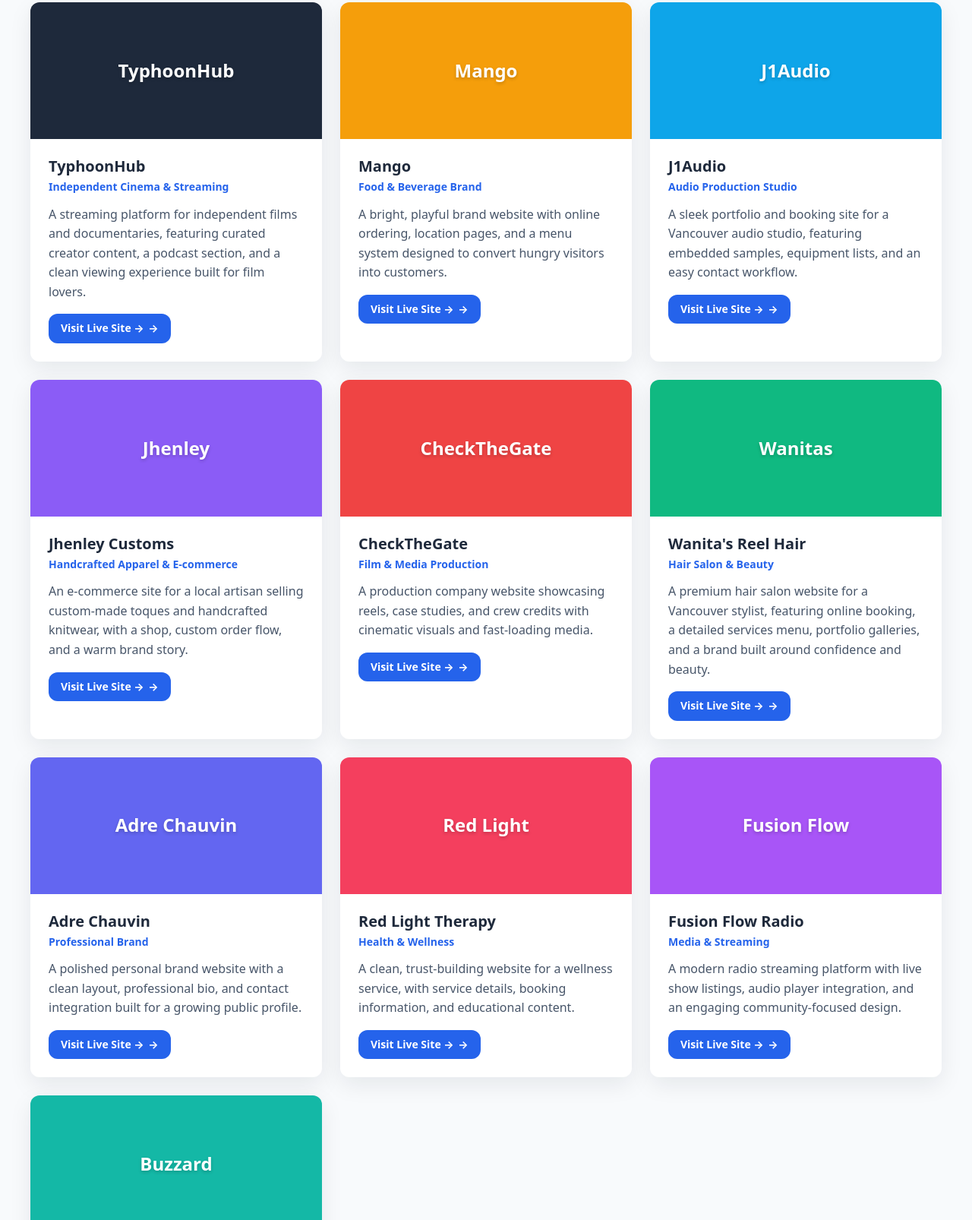
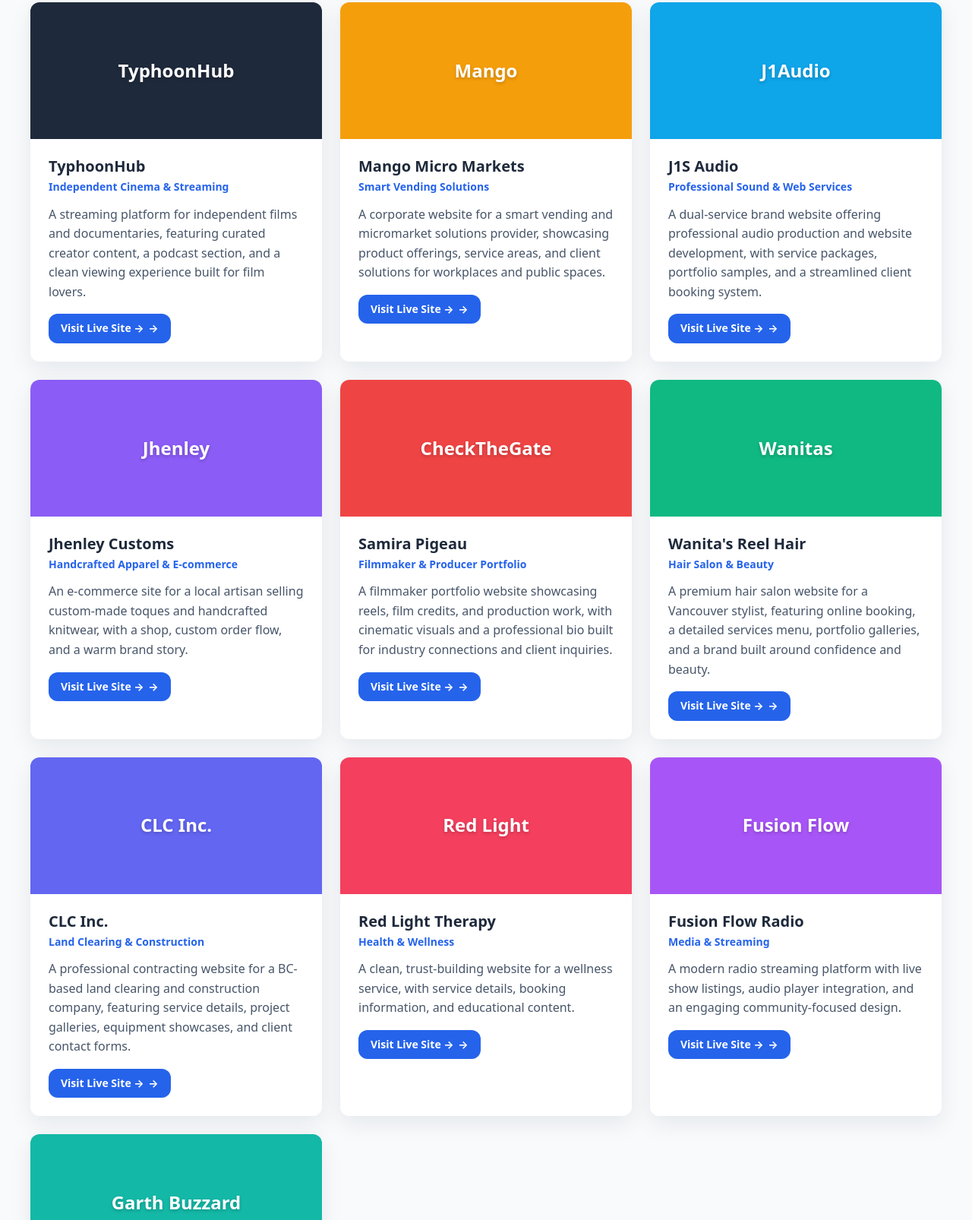
Before and after one commit to Selorm4321/BCWebcreator, a plain HTML site: page public/index.html in a window 1280 px wide. Shown: the part 1527-3133 px from the top of the page at 76% size. Drawn offline with Linux system fonts and the light colour scheme.

Commit message:
Fix 5 portfolio descriptions: Mango (vending), J1Audio (sound+web), CheckTheGate (filmmaker), CLC Inc. (construction), Buzzard (wildlife art)

```diff
--- a/public/index.html
+++ b/public/index.html
@@ -254,9 +254,9 @@
               <span class="portfolio-logo">Mango</span>
             </div>
             <div class="portfolio-body">
-              <h3>Mango</h3>
-              <p class="portfolio-tag">Food & Beverage Brand</p>
-              <p>A bright, playful brand website with online ordering, location pages, and a menu system designed to convert hungry visitors into customers.</p>
+              <h3>Mango Micro Markets</h3>
+              <p class="portfolio-tag">Smart Vending Solutions</p>
+              <p>A corporate website for a smart vending and micromarket solutions provider, showcasing product offerings, service areas, and client solutions for workplaces and public spaces.</p>
               <a href="https://mangomicromarkets.ca/" target="_blank" rel="noopener noreferrer" class="portfolio-link">Visit Live Site →</a>
             </div>
           </article>
@@ -266,9 +266,9 @@
               <span class="portfolio-logo">J1Audio</span>
             </div>
             <div class="portfolio-body">
-              <h3>J1Audio</h3>
-              <p class="portfolio-tag">Audio Production Studio</p>
-              <p>A sleek portfolio and booking site for a Vancouver audio studio, featuring embedded samples, equipment lists, and an easy contact workflow.</p>
+              <h3>J1S Audio</h3>
+              <p class="portfolio-tag">Professional Sound & Web Services</p>
+              <p>A dual-service brand website offering professional audio production and website development, with service packages, portfolio samples, and a streamlined client booking system.</p>
               <a href="https://j1s-audio.firebaseapp.com/" target="_blank" rel="noopener noreferrer" class="portfolio-link">Visit Live Site →</a>
             </div>
           </article>
@@ -290,9 +290,9 @@
               <span class="portfolio-logo">CheckTheGate</span>
             </div>
             <div class="portfolio-body">
-              <h3>CheckTheGate</h3>
-              <p class="portfolio-tag">Film & Media Production</p>
-              <p>A production company website showcasing reels, case studies, and crew credits with cinematic visuals and fast-loading media.</p>
+              <h3>Samira Pigeau</h3>
+              <p class="portfolio-tag">Filmmaker & Producer Portfolio</p>
+              <p>A filmmaker portfolio website showcasing reels, film credits, and production work, with cinematic visuals and a professional bio built for industry connections and client inquiries.</p>
               <a href="https://checkthegate.ca/" target="_blank" rel="noopener noreferrer" class="portfolio-link">Visit Live Site →</a>
             </div>
           </article>
@@ -311,12 +311,12 @@
 
           <article class="portfolio-card">
             <div class="portfolio-thumb" style="--bg:#6366f1;">
-              <span class="portfolio-logo">Adre Chauvin</span>
+              <span class="portfolio-logo">CLC Inc.</span>
             </div>
             <div class="portfolio-body">
-              <h3>Adre Chauvin</h3>
-              <p class="portfolio-tag">Professional Brand</p>
-              <p>A polished personal brand website with a clean layout, professional bio, and contact integration built for a growing public profile.</p>
+              <h3>CLC Inc.</h3>
+              <p class="portfolio-tag">Land Clearing & Construction</p>
+              <p>A professional contracting website for a BC-based land clearing and construction company, featuring service details, project galleries, equipment showcases, and client contact forms.</p>
               <a href="https://adre-chauvin-web.vercel.app/" target="_blank" rel="noopener noreferrer" class="portfolio-link">Visit Live Site →</a>
             </div>
           </article>
@@ -347,12 +347,12 @@
 
           <article class="portfolio-card">
             <div class="portfolio-thumb" style="--bg:#14b8a6;">
-              <span class="portfolio-logo">Buzzard</span>
+              <span class="portfolio-logo">Garth Buzzard</span>
             </div>
             <div class="portfolio-body">
-              <h3>Buzzard Graphics</h3>
-              <p class="portfolio-tag">Design & Creative Studio</p>
-              <p>A bold portfolio website for a graphic design studio, showcasing creative work with a visually striking, gallery-style layout.</p>
+              <h3>Garth Buzzard Art</h3>
+              <p class="portfolio-tag">Wildlife Art & Illustration</p>
+              <p>An artist portfolio and e-commerce site for a Canadian wildlife illustrator, featuring original artwork, prints, pet portraits, and a shop with a visually striking gallery layout.</p>
               <a href="https://buzzardgraphics.com/" target="_blank" rel="noopener noreferrer" class="portfolio-link">Visit Live Site →</a>
             </div>
           </article>
```
